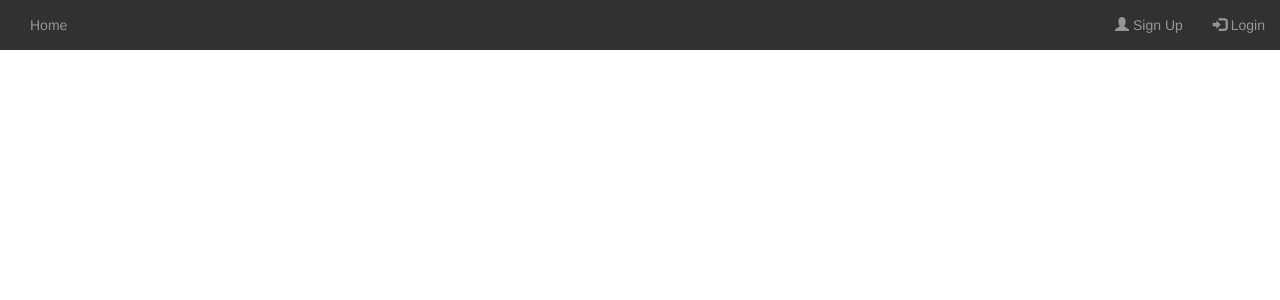
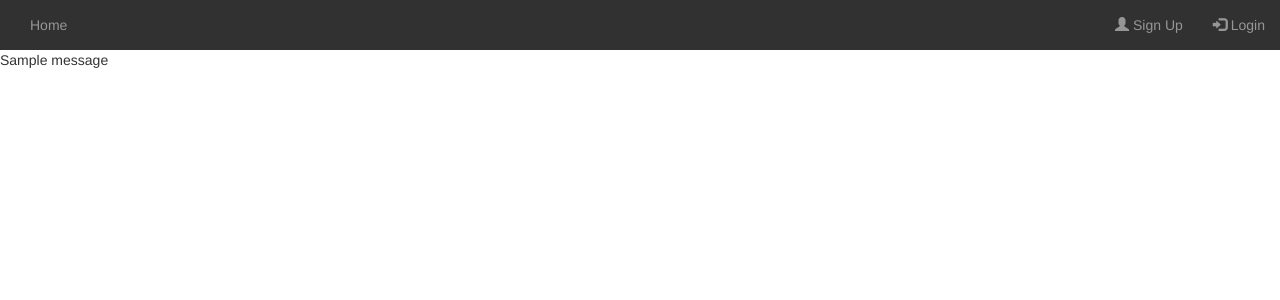
Before and after one commit to bendalll/itech3209, a Django app: template MyDigitalHealth/templates/test.html in a window 1280 px wide. Shown: the top 300 px of the page. Run offline with Django 3.2, Linux system fonts and the light colour scheme; the template is opened without the code that fills it, so the values that code supplies are empty; tables that the repository leaves empty hold one stand-in row (values such as "Sample post"); one stand-in notice (Sample message) is shown; some libraries are stand-ins or nearby versions.

Commit message:
Add messages to display for troubleshooting

```diff
--- a/MyDigitalHealth/templates/base_generic.html
+++ b/MyDigitalHealth/templates/base_generic.html
@@ -19,6 +19,15 @@
 </head>
 <body>
     {% include 'navbar.html' %}
+    <div class="messages">
+        {% if messages %}
+        <ul class="messages">
+            {% for message in messages %}
+                <li{% if message.tags %} class="{{ message.tags }}"{% endif %}>{{ message }}</li>
+            {% endfor %}
+        </ul>
+        {% endif %}
+    </div>
     <div class="container-fluid">
         {% block heading %}{% endblock %}
         {% block content %}{% endblock %}
```
